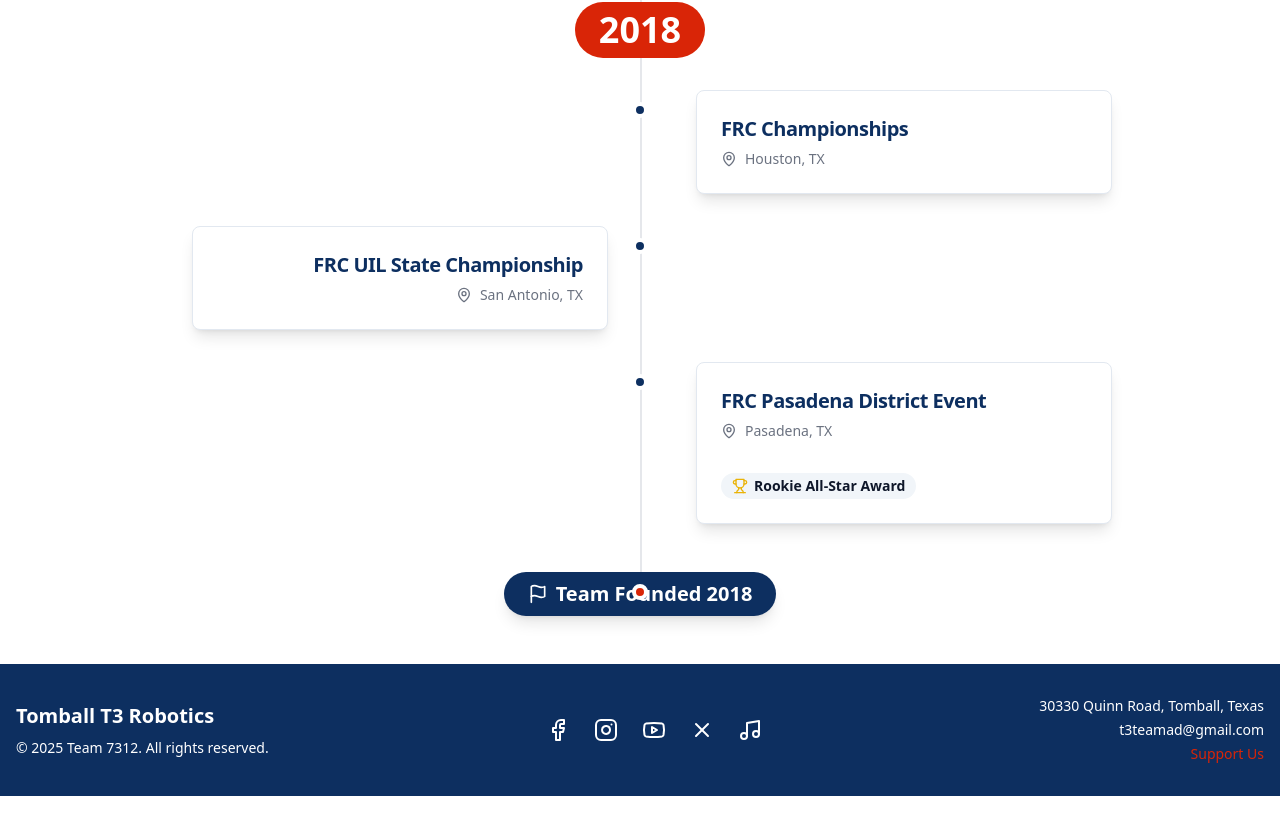
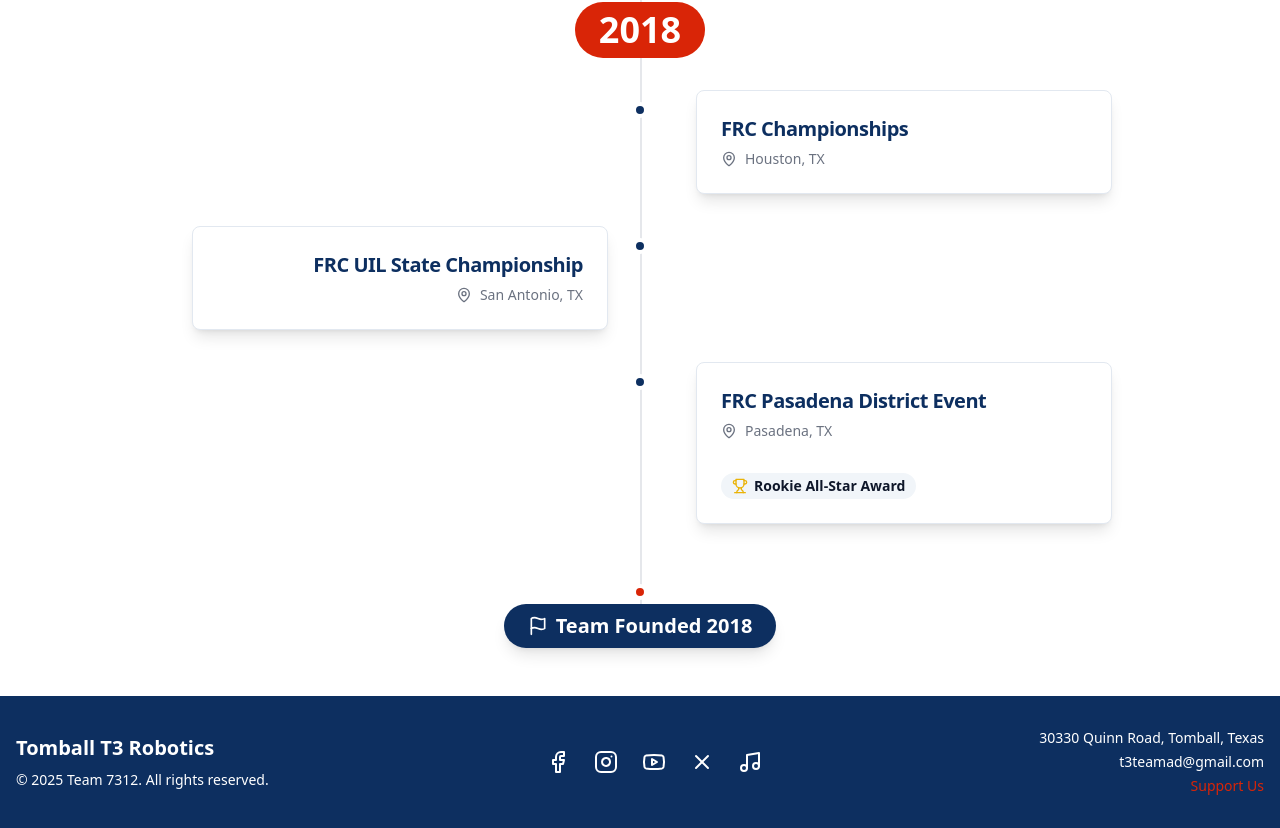
Before and after one commit to tomball-robotics/tomball-robotics.github.io, a React (Vite) app: page /#/events in a window 1280 px wide. Shown: the part 4038-4866 px from the top of the page. Before the commit the page ends 4834 px from the top, so only its background shows below. Built offline with nearby package versions, Linux system fonts and the light colour scheme.

Commit message:
[dyad] Fixing timeline text overlap - wrote 1 file(s) + extra files edited outside of Dyad

```diff
--- a/src/pages/Events.tsx
+++ b/src/pages/Events.tsx
@@ -117,8 +117,8 @@ const Events: React.FC = () => {
             className="relative mt-8"
           >
             <div className="absolute top-3 left-4 md:left-1/2 w-4 h-4 bg-[#d92507] rounded-full -translate-x-1/2 border-4 border-white" />
-            <div className="w-full text-center">
-                <div className="inline-flex items-center bg-[#0d2f60] text-white text-xl font-bold px-6 py-2 rounded-full z-10 shadow-lg">
+            <div className="w-full text-center pt-8">
+                <div className="inline-flex items-center bg-[#0d2f60] text-white text-xl font-bold px-6 py-2 rounded-full shadow-lg">
                     <Flag className="mr-2 h-5 w-5" />
                     Team Founded 2018
                 </div>
```
